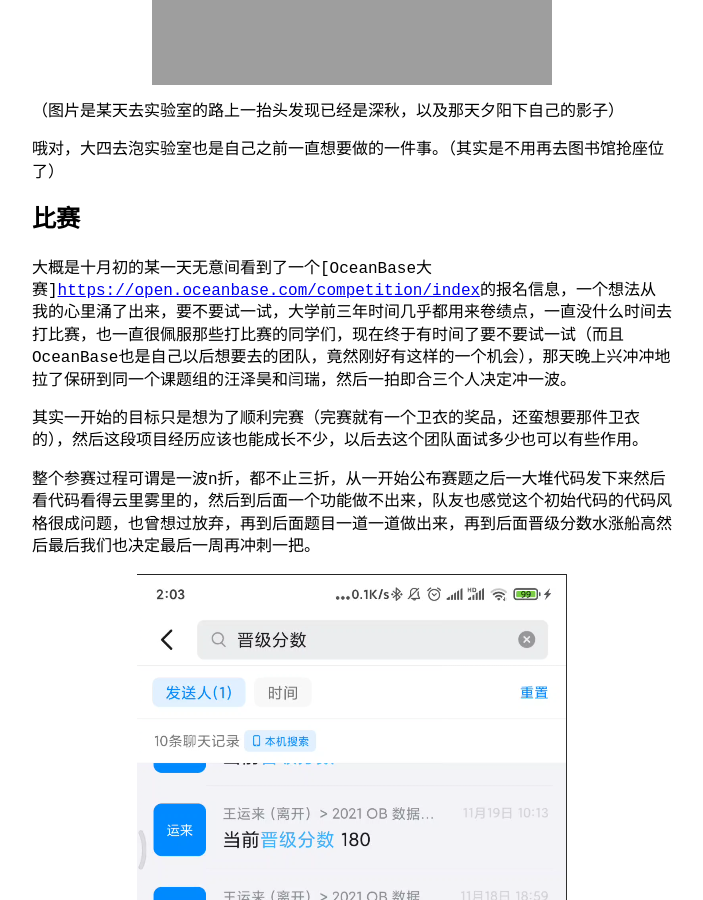
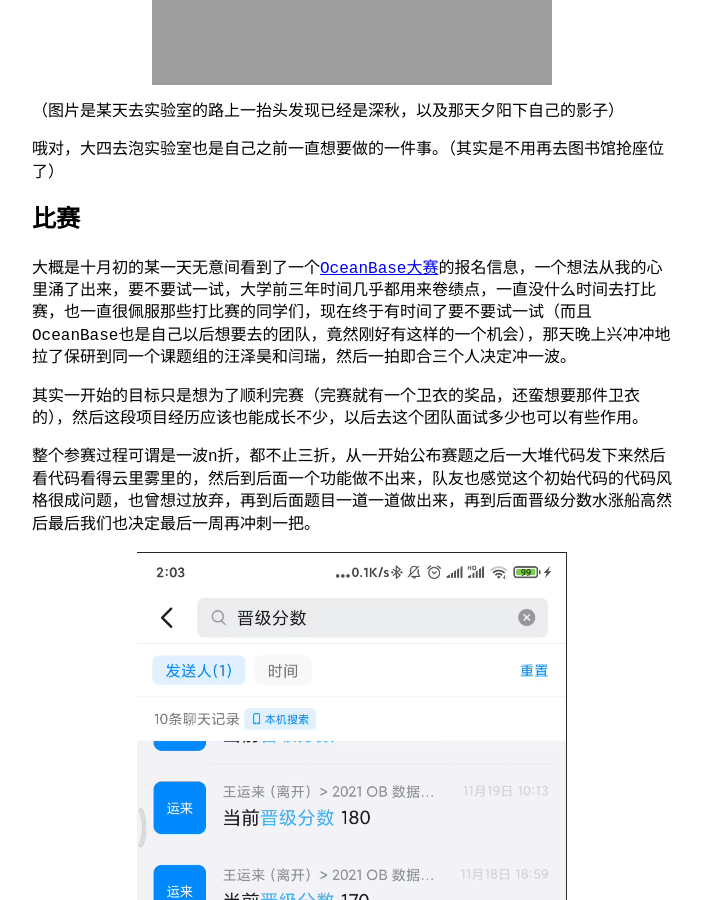
Before and after one commit to Jeremy0953/Jeremy0953.github.io, a Jekyll site: the page built from _posts/2021-11-21-终于应该是能进复赛了.md, in a window 1280 px wide and 900 px high, scrolled down 1835 px. Shown: the whole window, without its empty margins (288-991 px from the left). Built offline with Jekyll 4.4.1, drawn with Linux system fonts in a browser that asks for light colours.

Commit message:
bolg 修改链接内容

```diff
--- a/_posts/2021-11-21-终于应该是能进复赛了.md
+++ b/_posts/2021-11-21-终于应该是能进复赛了.md
@@ -30,7 +30,7 @@ category: view
 
 # 比赛
 
-大概是十月初的某一天无意间看到了一个[OceanBase大赛]<https://open.oceanbase.com/competition/index>的报名信息，一个想法从我的心里涌了出来，要不要试一试，大学前三年时间几乎都用来卷绩点，一直没什么时间去打比赛，也一直很佩服那些打比赛的同学们，现在终于有时间了要不要试一试（而且OceanBase也是自己以后想要去的团队，竟然刚好有这样的一个机会），那天晚上兴冲冲地拉了保研到同一个课题组的汪泽昊和闫瑞，然后一拍即合三个人决定冲一波。
+大概是十月初的某一天无意间看到了一个[OceanBase大赛](https://open.oceanbase.com/competition/index)的报名信息，一个想法从我的心里涌了出来，要不要试一试，大学前三年时间几乎都用来卷绩点，一直没什么时间去打比赛，也一直很佩服那些打比赛的同学们，现在终于有时间了要不要试一试（而且OceanBase也是自己以后想要去的团队，竟然刚好有这样的一个机会），那天晚上兴冲冲地拉了保研到同一个课题组的汪泽昊和闫瑞，然后一拍即合三个人决定冲一波。
 
 其实一开始的目标只是想为了顺利完赛（完赛就有一个卫衣的奖品，还蛮想要那件卫衣的），然后这段项目经历应该也能成长不少，以后去这个团队面试多少也可以有些作用。
 
```
